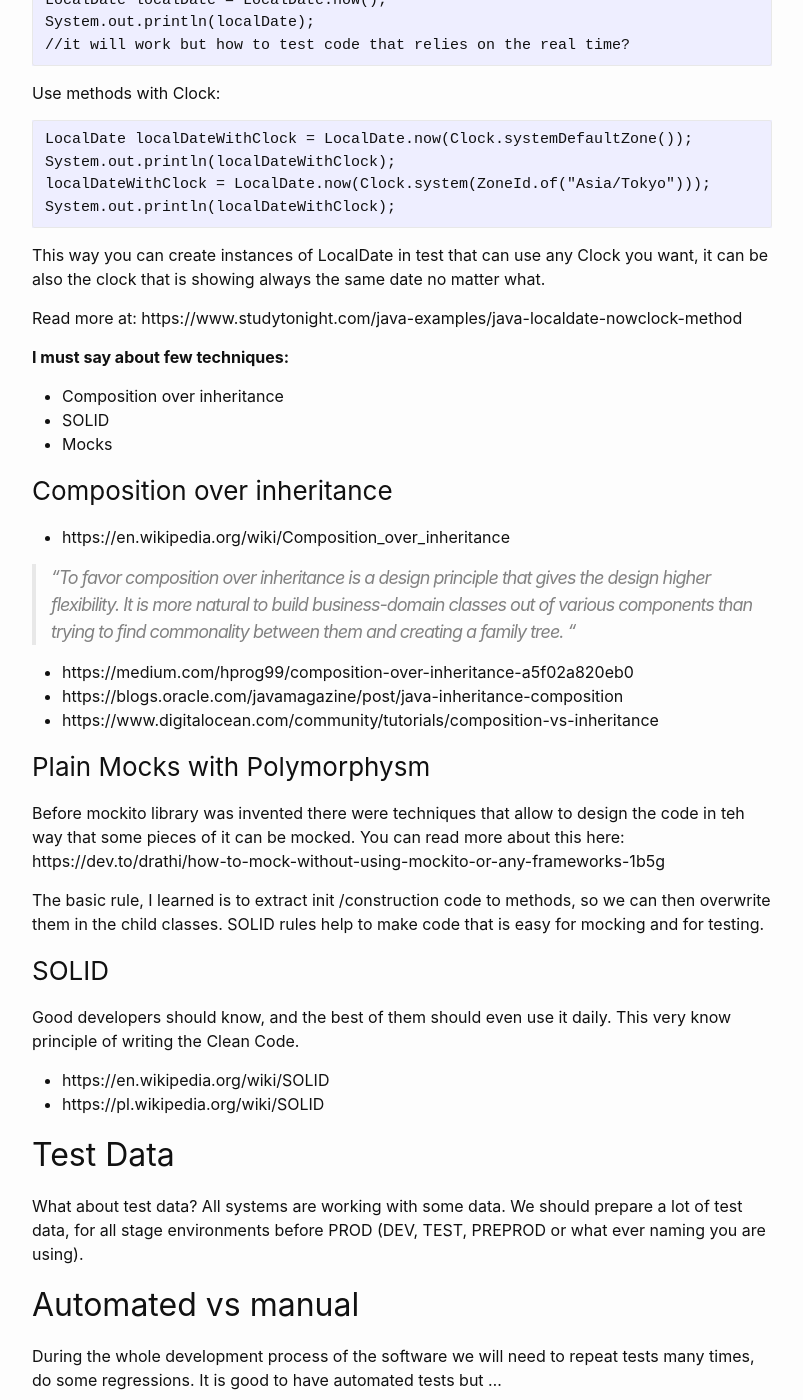
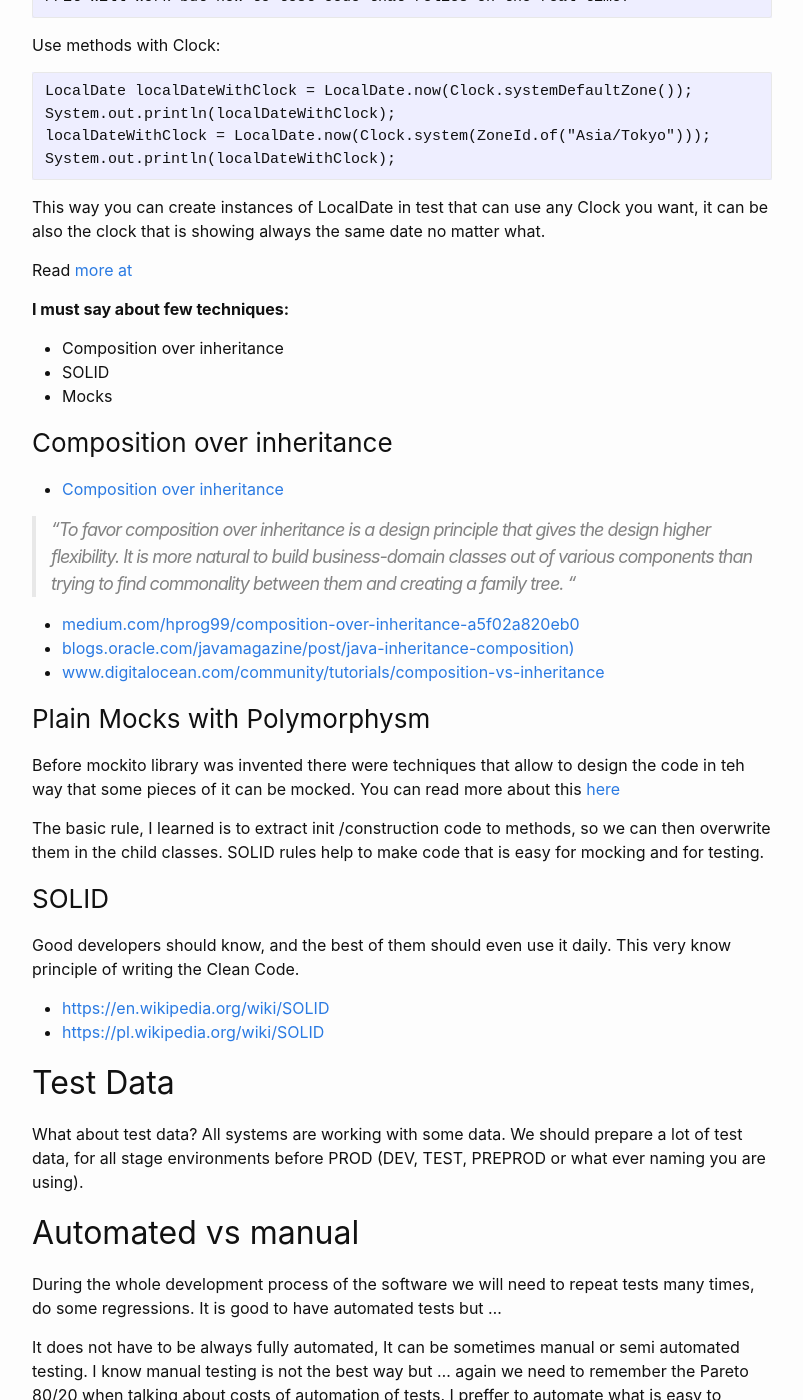
Before and after one commit to jacekkowalczyk82/jacekkowalczyk82.github.io, a Jekyll site: the page built from _posts/2024-06-26-software-quality-and-testing-essay.md, in a window 1280 px wide and 1400 px high, scrolled down 4339 px. Shown: the whole window, without its empty margins (238-1041 px from the left). Built offline with Jekyll 4.4.1, drawn with Linux system fonts in a browser that asks for light colours; some of the changed text lies outside the part shown.

Commit message:
fixed links

```diff
--- a/_posts/2024-06-26-software-quality-and-testing-essay.md
+++ b/_posts/2024-06-26-software-quality-and-testing-essay.md
@@ -33,14 +33,14 @@ I always say the we should always pick Good (in terms of Quality) and one of the
 
 I also believed that every person, software engineers, testers, product owners, project managers in every IT software company knows this relation of costs of fixing bugs during the Software Development Live Cycle.
 
-![cost-of-defects-in-SDLC](/assets/images/cost-of-defects-in-SDLC.png) (Picture from:
+![cost-of-defects-in-SDLC](/assets/images/cost-of-defects-in-SDLC.png). Picture [from](
 https://www.functionize.com/blog/the-cost-of-finding-bugs-later-in-the-sdlc)
 
 Now I am not so sure about the last....
 
-Another rule, that I want to mention is the 80/20 rule - Pareto Principle (https://en.wikipedia.org/wiki/Pareto_principle) .
+Another rule, that I want to mention is the 80/20 rule - [Pareto Principle](https://en.wikipedia.org/wiki/Pareto_principle) .
 
-Some can say that they do not belive this kind of laws, like: Pareto rule, or Murphy's law (https://en.wikipedia.org/wiki/Murphy%27s_law).
+Some can say that they do not belive this kind of laws, like: Pareto rule, or [Murphy's law](https://en.wikipedia.org/wiki/Murphy%27s_law).
 Some can say it is just a theory and not real law.
 
 I must say that all these years spent in IT endustry taught me that it is real. It happend to me very often that after implementing 80% of functionality or 80% of tasks that were planned for Scrum Sprint, I am finding out that the last 20% of work needs 5 times more time. All planning goes to trash. The same happens with planning work for implementing the main code and  adding tests for it. It happend for me also many times that I implementd the main code in few hours and to cover this code with tests (happy path plus some corner/edge cases) I needed few more days.
@@ -119,7 +119,7 @@ System.out.println(localDateWithClock);
 
 This way you can create instances of LocalDate in test that can use any Clock you want, it can be also the clock that is showing always the same date no matter what.
 
-Read more at: https://www.studytonight.com/java-examples/java-localdate-nowclock-method
+Read [more at](https://www.studytonight.com/java-examples/java-localdate-nowclock-method)
 
 
 **I must say about few techniques:**
@@ -151,8 +151,8 @@ SOLID rules help to make code that is easy for mocking and for testing.
 
 Good developers should know, and the best of them should even use it daily. This very know principle of writing the Clean Code.
 
-* https://en.wikipedia.org/wiki/SOLID
-* https://pl.wikipedia.org/wiki/SOLID
+* [https://en.wikipedia.org/wiki/SOLID](https://en.wikipedia.org/wiki/SOLID)
+* [https://pl.wikipedia.org/wiki/SOLID](https://pl.wikipedia.org/wiki/SOLID)
 
 
 ## Test Data
@@ -197,7 +197,7 @@ Guess what. There will be no time for housekeeping work and adding tests to prod
 
 To deliver fast/accelerate use correcly the CICD processes. CICD includes testing for every new feature. In a loop.
 
-![www.abtasty.com-cicd.png](/assets/images/www.abtasty.com-cicd.png) (Picture from: https://www.abtasty.com/ci-cd/)
+![www.abtasty.com-cicd.png](/assets/images/www.abtasty.com-cicd.png). Picture [from](https://www.abtasty.com/ci-cd/)
 
 
 ## Final thoughts
```
Also changed, not shown: other parts of _posts/2024-06-26-software-quality-and-testing-essay.md (+7 -7 lines).
